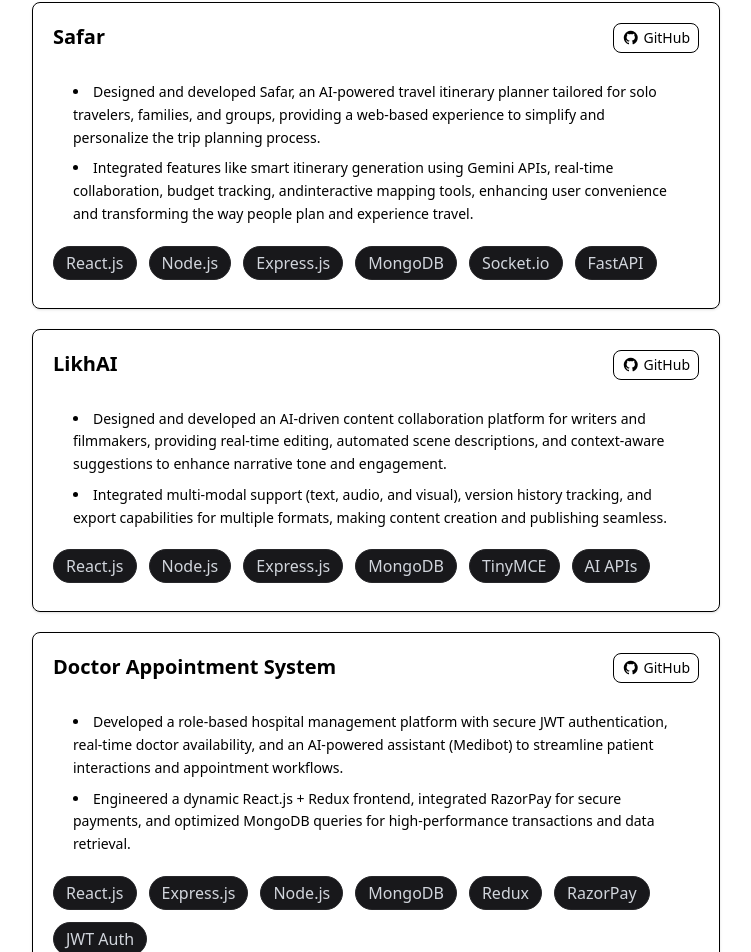
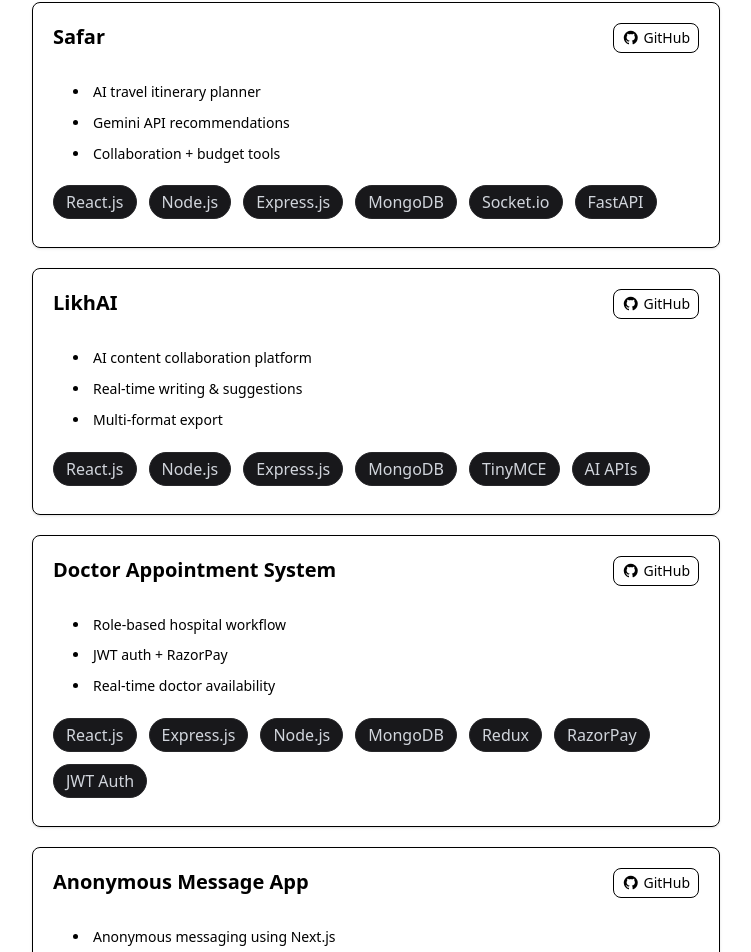
Before and after one commit to DeevSavla/portfolio-website, a React (Vite) app: page / in a window 1280 px wide. Shown: the part 1862-2814 px from the top of the page, without its empty margins (264-1015 px from the left). Built offline with nearby package versions, Linux system fonts and the light colour scheme.

Commit message:
more refactoring

```diff
--- a/src/App.tsx
+++ b/src/App.tsx
@@ -1,17 +1,9 @@
 import Experience from "./components/Experience";
 import Skills from "./components/Skills";
 import Project from "./components/Project";
-
-export const Chip = (props: { text: string }) => {
-  return (
-    <div className="bg-[#18181b] border border-[#27272a] text-gray-300 px-3 py-1 rounded-full mr-2 mb-2 inline-block">
-      {props.text}
-    </div>
-  );
-};
+import { experience, projects } from "./utils/data";
 
 export default function Home() {
-
   const skills = {
     languages: [
       { name: "C++", icon: <i className="fa-solid fa-code" /> },
@@ -38,7 +30,6 @@ export default function Home() {
 
   return (
     <div className="flex justify-center min-h-screen p-4 sm:p-6 lg:p-10">
-
       <div className="w-full max-w-6xl mt-4 lg:mx-64">
         <section id="about" className="scroll-mt-20 sm:scroll-mt-10">
           <div className="mx-2 sm:mx-4">
@@ -48,7 +39,9 @@ export default function Home() {
 
             <div className="mt-4">
               <p className="text-sm">
-                I build reliable mobile and web experiences that stay fast under real-world traffic. Currently crafting production features for consumer apps and automating data-heavy backends.
+                I build reliable mobile and web experiences that stay fast under
+                real-world traffic. Currently crafting production features for
+                consumer apps and automating data-heavy backends.
               </p>
             </div>
 
@@ -102,36 +95,15 @@ export default function Home() {
           </div>
 
           <div className="w-full flex flex-col gap-4 sm:gap-6 px-2 sm:px-0">
-            <Experience
-              name="MeeraAI Tech Solutions LLP"
-              timeline="September 2025 - October 2025"
-              descriptions={[
-                "Developed the website’s authentication system, and social logins (Google, Facebook), and integrated an AI-powered chatbot for real-time user assistance — improved login speed by 40% and reduced unauthorized access.",
-                "Built and optimized 10+ responsive, SEO-friendly web pages with intuitive navigation, fast loading speeds, and mobile compatibility — resulting in a 30% increase in overall user engagement.",
-              ]}
-              skills={["Flutter", "Node.js", "Javascript", "MongoDB"]}
-            />
-
-            <Experience
-              name="Zeber"
-              timeline="January 2025 - March 2025"
-              descriptions={[
-                "Developed the website’s authentication system, and social logins (Google, Facebook), and integrated an AI-powered chatbot for real-time user assistance — improved login speed by 40% and reduced unauthorized access.",
-                "Built and optimized 10+ responsive, SEO-friendly web pages with intuitive navigation, fast loading speeds, and mobile compatibility — resulting in a 30% increase in overall user engagement.",
-              ]}
-              skills={["React.js", "Node.js", "Express.js", "MongoDB"]}
-            />
-
-            <Experience
-              name="Rebase IT Labs"
-              timeline="September 2024 - February 2025"
-              descriptions={[
-                "Configured and deployed SigNoz within a Docker containerized environment to collect and monitor logs and implemented a customized alerting mechanism to detect unhandled silent errors.",
-                "Developed a React Native mobile application using Expo framework and NativeWind, featuring real-time notifications via FCM for alerts, along with designing and developing interactive, user-friendly screens.",
-                "Created reusable headless React components, including generic, schema-driven forms to improve development efficiency and maintainability across the project.",
-              ]}
-              skills={["Expo - React Native", "Docker", "Signoz", "Firebase"]}
-            />
+            {experience.map((exp, i) => (
+              <Experience
+                key={i}
+                name={exp.name}
+                timeline={exp.timeline}
+                descriptions={exp.descriptions}
+                skills={exp.skills}
+              />
+            ))}
           </div>
         </section>
 
@@ -169,75 +141,16 @@ export default function Home() {
           <div className="flex flex-col sm:flex-row sm:items-center justify-between gap-4">
             <div className="text-xl sm:text-2xl font-bold">Projects</div>
           </div>
-          <Project
-            title="Safar"
-            link="https://github.com/DeevSavla/Safar"
-            description={[
-              "Designed and developed Safar, an AI-powered travel itinerary planner tailored for solo travelers, families, and groups, providing a web-based experience to simplify and personalize the trip planning process.",
-              "Integrated features like smart itinerary generation using Gemini APIs, real-time collaboration, budget tracking, andinteractive mapping tools, enhancing user convenience and transforming the way people plan and experience travel.",
-            ]}
-            stack={[
-              "React.js",
-              "Node.js",
-              "Express.js",
-              "MongoDB",
-              "Socket.io",
-              "FastAPI",
-            ]}
-            amworking={false}
-          />
-
-          <Project
-            title="LikhAI"
-            link="https://github.com/DeevSavla/likhai"
-            description={[
-              "Designed and developed an AI-driven content collaboration platform for writers and filmmakers, providing real-time editing, automated scene descriptions, and context-aware suggestions to enhance narrative tone and engagement.",
-              "Integrated multi-modal support (text, audio, and visual), version history tracking, and export capabilities for multiple formats, making content creation and publishing seamless.",
-            ]}
-            stack={[
-              "React.js",
-              "Node.js",
-              "Express.js",
-              "MongoDB",
-              "TinyMCE",
-              "AI APIs",
-            ]}
-          />
-
-          <Project
-            title="Doctor Appointment System"
-            link="https://github.com/DeevSavla/Doc_Appoinment_System" // replace
-            description={[
-              "Developed a role-based hospital management platform with secure JWT authentication, real-time doctor availability, and an AI-powered assistant (Medibot) to streamline patient interactions and appointment workflows.",
-              "Engineered a dynamic React.js + Redux frontend, integrated RazorPay for secure payments, and optimized MongoDB queries for high-performance transactions and data retrieval.",
-            ]}
-            stack={[
-              "React.js",
-              "Express.js",
-              "Node.js",
-              "MongoDB",
-              "Redux",
-              "RazorPay",
-              "JWT Auth",
-            ]}
-          />
-
-          <Project
-            title="Anonymous Message App"
-            link="https://github.com/DeevSavla/message_app"
-            description={[
-              "Built a real-time anonymous messaging platform using Next.js, providing an interactive UI with optimized performance, server-side rendering, and responsive design.",
-              "Implemented OTP-based email verification via NodeMailer, integrated NextAuth for authentication, and incorporated Gemini APIs to generate intelligent, context-aware message suggestions improving engagement.",
-            ]}
-            stack={[
-              "Next.js",
-              "MongoDB",
-              "NextAuth",
-              "NodeMailer",
-              "Gemini APIs",
-              "SSR",
-            ]}
-          />
+          {projects.map((p, i) => (
+            <Project
+              key={i}
+              title={p.title}
+              link={p.link}
+              description={p.description}
+              stack={p.stack}
+              amworking={p.amworking}
+            />
+          ))}
         </section>
       </div>
     </div>
--- /dev/null
+++ b/src/components/Chip.tsx
@@ -0,0 +1,7 @@
+export const Chip = (props: { text: string }) => {
+  return (
+    <div className="bg-[#18181b] border border-[#27272a] text-gray-300 px-3 py-1 rounded-full mr-2 mb-2 inline-block">
+      {props.text}
+    </div>
+  );
+};
--- a/src/components/Experience.tsx
+++ b/src/components/Experience.tsx
@@ -1,4 +1,4 @@
-import { Chip } from "../App";
+import { Chip } from "./Chip";
 
 const Experience = ({ name, timeline, descriptions, skills}:{name:string, timeline:string, descriptions:any, skills:any}) => {
   return (
--- a/src/components/Project.tsx
+++ b/src/components/Project.tsx
@@ -1,4 +1,4 @@
-import { Chip } from "../App";
+import { Chip } from "./Chip";
 
 type ProjectProps = {
   title: string;
--- /dev/null
+++ b/src/utils/data.ts
@@ -0,0 +1,107 @@
+export const experience = [
+  {
+    name: "MeeraAI Tech Solutions LLP",
+    timeline: "September 2025 - October 2025",
+    descriptions: [
+      "Developed the website’s authentication system, and social logins (Google, Facebook), and integrated an AI-powered chatbot for real-time user assistance — improved login speed by 40% and reduced unauthorized access.",
+      "Built and optimized 10+ responsive, SEO-friendly web pages with intuitive navigation, fast loading speeds, and mobile compatibility — resulting in a 30% increase in overall user engagement.",
+    ],
+    skills: ["Flutter", "Node.js", "Javascript", "MongoDB"],
+  },
+  {
+    name: "Zeber",
+    timeline: "January 2025 - March 2025",
+    descriptions: [
+      "Developed the website’s authentication system, and social logins (Google, Facebook), and integrated an AI-powered chatbot for real-time user assistance — improved login speed by 40% and reduced unauthorized access.",
+      "Built and optimized 10+ responsive, SEO-friendly web pages with intuitive navigation, fast loading speeds, and mobile compatibility — resulting in a 30% increase in overall user engagement.",
+    ],
+    skills: ["React.js", "Node.js", "Express.js", "MongoDB"],
+  },
+  {
+    name: "Rebase IT Labs",
+    timeline: "September 2024 - February 2025",
+    descriptions: [
+      "Configured and deployed SigNoz within a Docker containerized environment to collect and monitor logs and implemented a customized alerting mechanism to detect unhandled silent errors.",
+      "Developed a React Native mobile application using Expo framework and NativeWind, featuring real-time notifications via FCM for alerts, along with designing and developing interactive, user-friendly screens.",
+      "Created reusable headless React components, including generic, schema-driven forms to improve development efficiency and maintainability across the project.",
+    ],
+    skills: ["Expo - React Native", "Docker", "Signoz", "Firebase"],
+  },
+];
+
+
+export const projects = [
+  {
+    title: "Safar",
+    link: "https://github.com/DeevSavla/Safar",
+    description: [
+      "AI travel itinerary planner",
+      "Gemini API recommendations",
+      "Collaboration + budget tools",
+    ],
+    stack: [
+      "React.js",
+      "Node.js",
+      "Express.js",
+      "MongoDB",
+      "Socket.io",
+      "FastAPI",
+    ],
+    amworking: false,
+  },
+  {
+    title: "LikhAI",
+    link: "https://github.com/DeevSavla/likhai",
+    description: [
+      "AI content collaboration platform",
+      "Real-time writing & suggestions",
+      "Multi-format export",
+    ],
+    stack: [
+      "React.js",
+      "Node.js",
+      "Express.js",
+      "MongoDB",
+      "TinyMCE",
+      "AI APIs",
+    ],
+    amworking: false,
+  },
+  {
+    title: "Doctor Appointment System",
+    link: "https://github.com/DeevSavla/Doc_Appoinment_System",
+    description: [
+      "Role-based hospital workflow",
+      "JWT auth + RazorPay",
+      "Real-time doctor availability",
+    ],
+    stack: [
+      "React.js",
+      "Express.js",
+      "Node.js",
+      "MongoDB",
+      "Redux",
+      "RazorPay",
+      "JWT Auth",
+    ],
+    amworking: false,
+  },
+  {
+    title: "Anonymous Message App",
+    link: "https://github.com/DeevSavla/message_app",
+    description: [
+      "Anonymous messaging using Next.js",
+      "OTP verification + SSR",
+      "AI message suggestions",
+    ],
+    stack: [
+      "Next.js",
+      "MongoDB",
+      "NextAuth",
+      "NodeMailer",
+      "Gemini APIs",
+      "SSR",
+    ],
+    amworking: false,
+  },
+];
```
